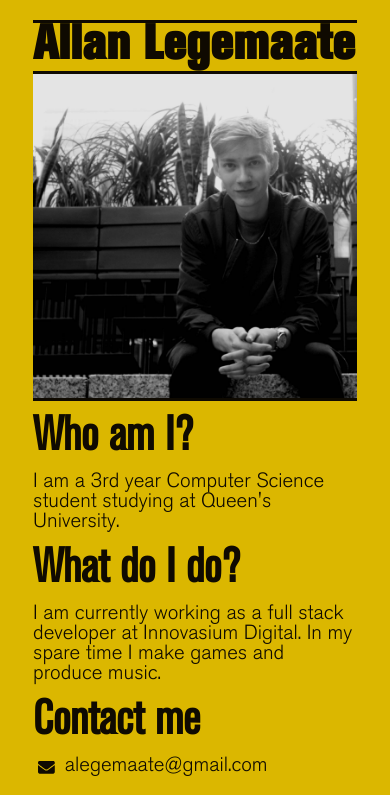
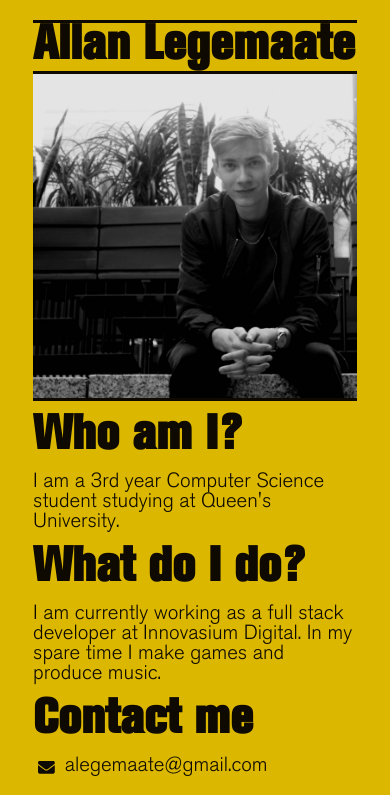
Before and after one commit to alegemaate/alegemaate.github.io, a Gatsby site: page / in a window 390 px wide. Shown: the top 795 px of the page. Built offline with nearby package versions, Linux system fonts and the light colour scheme; Gatsby itself is replaced by a stand-in of ours.

Commit message:
Updated h2 font size

```diff
--- a/src/components/layout.css
+++ b/src/components/layout.css
@@ -1,11 +1,6 @@
 @font-face {
   font-family: 'Akzidenz Grotesk Bold';
   src: url('../fonts/Berthold-akzidenz-grotesk-be-extra-bold-condensed.woff');
-}
-
-@font-face {
-  font-family: 'Akzidenz Grotesk Condensed';
-  src: url('../fonts/Berthold-akzidenz-grotesk-be-condensed.woff');
 }
 
 @font-face {
@@ -105,11 +100,11 @@ h1 {
 }
 
 h2 {
-  font-size: 3.6em;
+  font-size: 3.2em;
   hyphens: auto;
   line-height: 1.7em;
   margin: 0;
-  font-family: 'Akzidenz Grotesk Condensed', 'Helvetica Neue', 'Helvetica', sans-serif;
+  font-family: 'Akzidenz Grotesk Bold', 'Helvetica Neue', 'Helvetica', sans-serif;
 }
 
 .smallSpace {
@@ -130,7 +125,7 @@ h2 {
   }
 
   h2 {
-    font-size: 6vw;
+    font-size: 5vw;
   }
 }
 
@@ -148,7 +143,7 @@ h2 {
   }
 
   h2 {
-    font-size: 5.0em;
+    font-size: 4.0em;
     line-height: 1.5em;
   }
 
```
